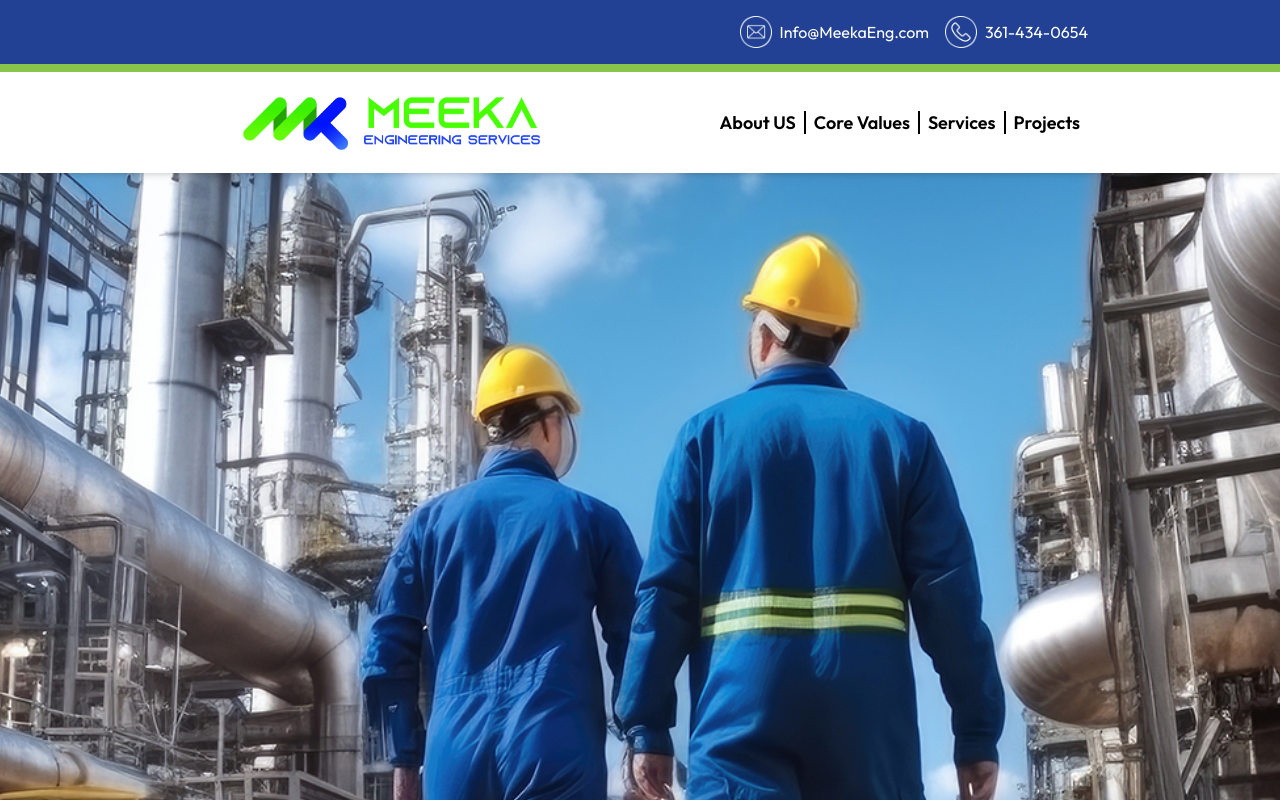
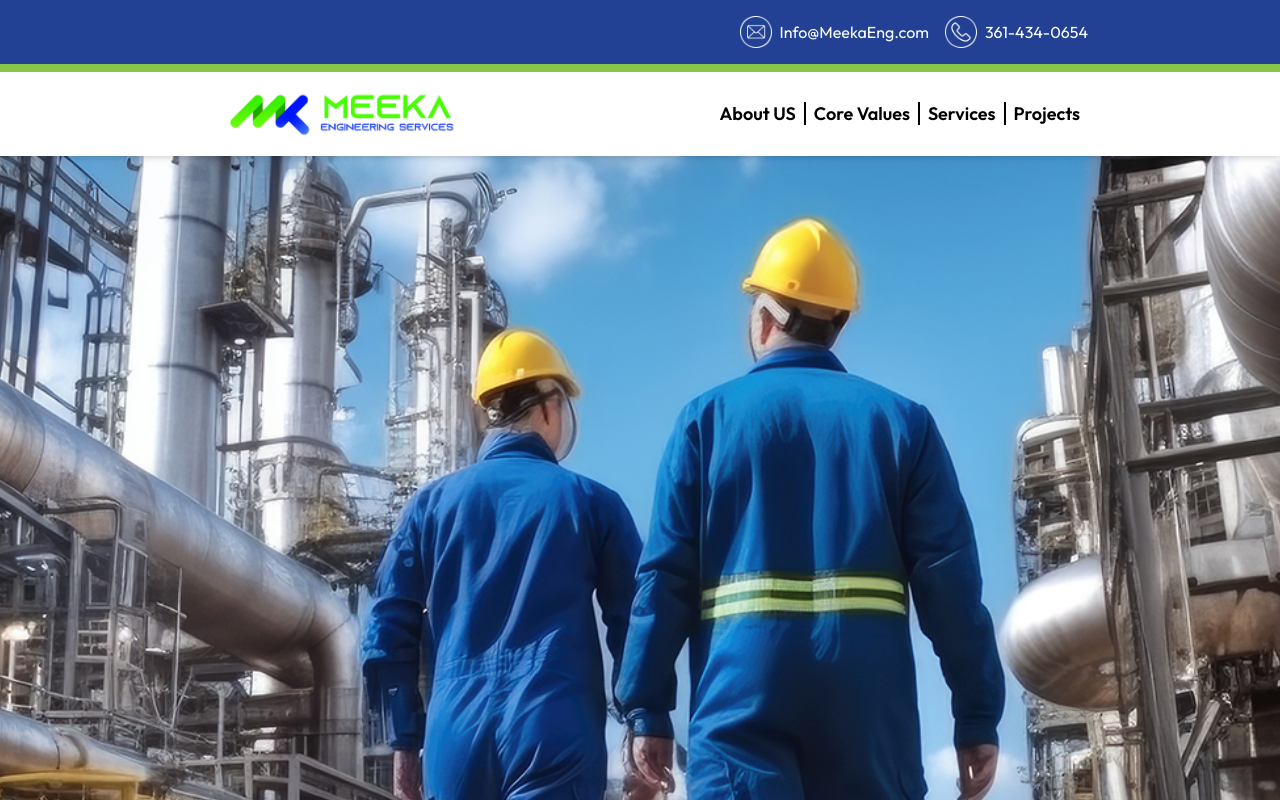
Before and after one commit to JaiminBrahmbhatt/meekaeng, a Next.js app: page / in a window 1280 px wide. Shown: the top 800 px of the page. Built offline with nearby package versions, Linux system fonts and the light colour scheme.

Commit message:
Update Navbar.jsx

```diff
--- a/components/Navbar.jsx
+++ b/components/Navbar.jsx
@@ -21,7 +21,7 @@ const Navbar = () => {
     <div className="px-4 sm:px-8 md:px-24 lg:px-36 xl:px-48 flex flex-col z-50 shadow-md relative">
       <div className="w-full">
         <nav className="max-container bg-white flex justify-between items-center py-4">
-          <Image src="/logo.jpg" alt="Logo" width={400} height={300} className="hidden sm:block"/>
+          <Image src="/logo.jpg" alt="Logo" width={300} height={200} />
           <ul
             className={`lg:flex ${
               isOpen
```
